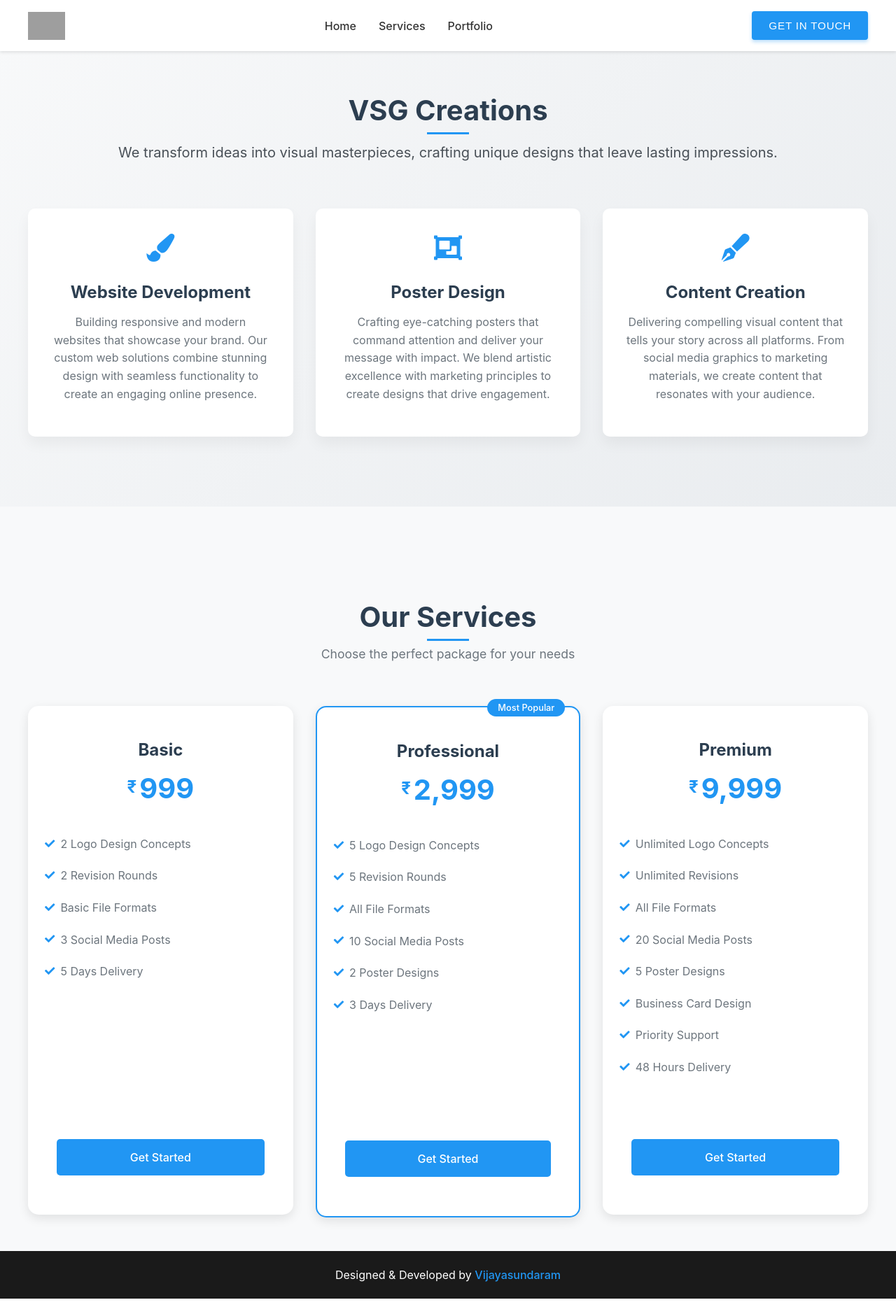
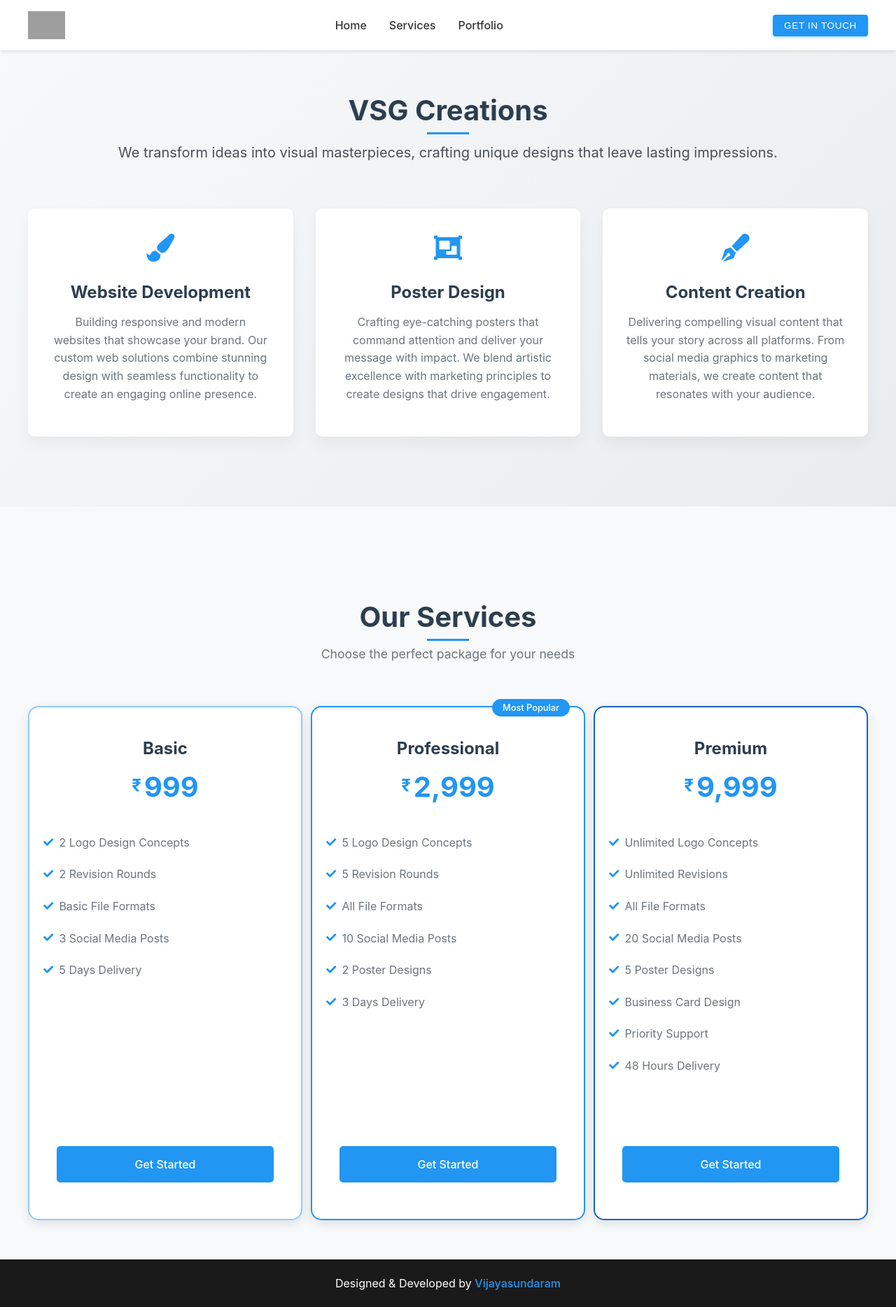
Before and after one commit to vijaycvcoder/vsgcreations, a React (Create React App) app: page / in a window 1280 px wide. Shown: the whole page at 70% size. Built offline with nearby package versions, Linux system fonts and the light colour scheme; grey boxes are pictures that could not be loaded.

Commit message:
fix spacing issue for mobile view

```diff
--- a/src/components/Header.css
+++ b/src/components/Header.css
@@ -20,19 +20,25 @@
   background-color: #2196f3;
   color: white;
   border: none;
-  padding: 12px 24px;
+  padding: 8px 16px;  /* Reduced padding */
   border-radius: 4px;
   font-weight: 400;
-  font-size: 0.95rem;
+  font-size: 0.85rem;  /* Reduced font size */
   text-transform: uppercase;
-  letter-spacing: 0.8px;
+  letter-spacing: 0.6px;  /* Reduced letter spacing */
   cursor: pointer;
   transition: all 0.3s cubic-bezier(0.4, 0, 0.2, 1);
-  box-shadow: 0 3px 5px rgba(33, 150, 243, 0.3);
+  box-shadow: 0 2px 4px rgba(33, 150, 243, 0.3);  /* Reduced shadow */
   position: relative;
   overflow: hidden;
 }
 
+@media (max-width: 768px) {
+  .get-in-touch {
+    padding: 6px 14px;  /* Even smaller for mobile */
+    font-size: 0.8rem;
+  }
+}
 .get-in-touch:hover {
   background-color: #1976d2;
   box-shadow: 0 6px 10px rgba(33, 150, 243, 0.4);
@@ -63,13 +69,6 @@
   opacity: 1;
   transform: translate(-50%, -50%) scale(0);
   transition: transform 0s;
-}
-
-@media (max-width: 768px) {
-  .get-in-touch {
-    padding: 10px 20px;
-    font-size: 0.85rem;
-  }
 }
 .logo {
   display: flex;
--- a/src/components/Services.css
+++ b/src/components/Services.css
@@ -26,21 +26,120 @@
 .pricing-grid {
   display: grid;
   grid-template-columns: repeat(auto-fit, minmax(300px, 1fr));
-  gap: 2rem;
-  margin-top: 2rem;
+  gap: 0.75rem;
+  margin-top: 1rem;
 }
 
 .pricing-card {
   background: white;
   border-radius: 15px;
-  padding: 1.5rem;
+  padding: 1.25rem;
   position: relative;
   transition: transform 0.3s ease, box-shadow 0.3s ease;
   box-shadow: 0 5px 15px rgba(0, 0, 0, 0.1);
   display: flex;
   flex-direction: column;
-  height: auto;
-  min-height: 450px;
+  min-height: 480px;
+  border: 2px solid #e0e0e0;  /* Added border */
+}
+
+.pricing-card.basic {
+  border-color: #90caf9;  /* Light blue border */
+}
+
+.pricing-card.professional {
+  border-color: #2196f3;  /* Primary blue border */
+}
+
+.pricing-card.premium {
+  border-color: #1565c0;  /* Dark blue border */
+}
+
+.pricing-card:hover {
+  border-color: #2196f3;
+  transform: translateY(-10px);
+  box-shadow: 0 8px 25px rgba(33, 150, 243, 0.2);
+}
+
+@media (max-width: 768px) {
+  .pricing-grid {
+    gap: 0.5rem;
+    margin: 0.5rem;
+  }
+
+  .pricing-card {
+    min-height: auto;
+    padding: 1rem;
+    margin-bottom: 0.5rem;
+  }
+
+  .services-section {
+    padding: 30px 0;
+  }
+}
+
+.pricing-features {
+  flex: 1;
+  display: flex;
+  flex-direction: column;
+  margin-bottom: 1rem;
+}
+
+.pricing-button {
+  width: 80%;
+  padding: 0.8rem;
+  margin: 1rem auto;
+  border: none;
+  border-radius: 5px;
+  background-color: #2196f3;
+  color: white;
+  font-weight: 500;
+  cursor: pointer;
+  transition: background-color 0.3s ease;
+  text-decoration: none;
+  text-align: center;
+}
+
+@media (max-width: 768px) {
+  .services-section {
+    padding: 40px 0;
+  }
+
+  .services-container {
+    padding: 0 1rem;
+  }
+
+  .pricing-grid {
+    grid-template-columns: 1fr;
+    gap: 1rem;
+    margin: 1rem 0.5rem;
+  }
+
+  .pricing-card {
+    margin: 0;
+    padding: 1.25rem;
+    min-height: auto;
+    border-width: 1.5px;
+  }
+
+  .pricing-features {
+    margin-bottom: 0.75rem;
+  }
+
+  .pricing-features ul {
+    margin-bottom: 0.5rem;
+  }
+
+  .pricing-features li {
+    font-size: 0.9rem;
+    padding: 0.35rem 0;
+  }
+
+  .pricing-button {
+    margin: 0.75rem auto;
+    padding: 0.75rem;
+    width: 85%;
+  }
 }
 
 .pricing-header {
@@ -204,19 +303,49 @@
 
 @media (max-width: 768px) {
   .services-section {
-    padding: 60px 0;
+    padding: 40px 0;
   }
 
-  .section-title {
-    font-size: 2rem;
+  .services-container {
+    padding: 0 1rem;
   }
 
   .pricing-grid {
     grid-template-columns: 1fr;
-    gap: 2rem;
+    gap: 4.5rem;
   }
 
   .pricing-card {
-    margin: 0 1rem;
+    margin: 0;
+    padding: 1.5rem;
+    min-height: auto;
+  }
+
+  .pricing-features ul {
+    margin-bottom: 1rem;
+  }
+
+  .pricing-features li {
+    font-size: 0.9rem;
+    padding: 0.4rem 0;
+  }
+
+  .popular-tag {
+    font-size: 0.75rem;
+    padding: 4px 12px;
+    right: 15px;
+  }
+
+  .price {
+    font-size: 2rem;
+  }
+
+  .currency {
+    font-size: 1.2rem;
+  }
+
+  .pricing-button {
+    margin: 1rem auto;
+    width: 90%;
   }
 }
```
